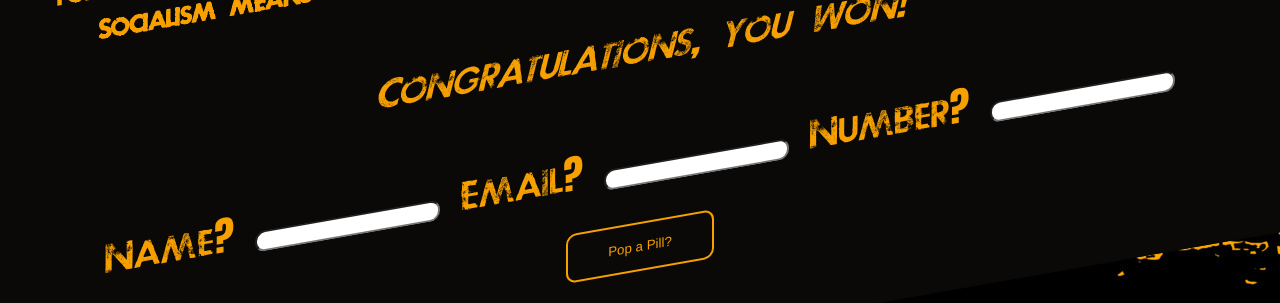
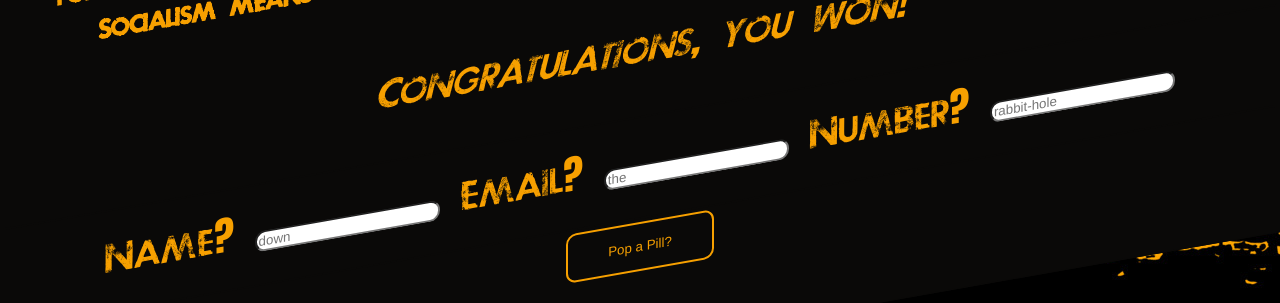
Before and after one commit to ADImantra/signUpPage, a plain HTML site: page index.html in a window 1280 px wide. Shown: the part 480-783 px from the top of the page. Drawn offline with Linux system fonts and the light colour scheme.

Commit message:
placeholders for inputs

```diff
--- a/index.html
+++ b/index.html
@@ -15,11 +15,11 @@
             <form action="" method="post">
                 <fieldset>
                     <label for="userName">Name?</label>
-                    <input type="text" name="Name" id="userName">
+                    <input type="text" name="Name" id="userName" placeholder="down">
                     <label for="userEmail">Email?</label>
-                    <input type="email" name="email" id="userEmail" required>
+                    <input type="email" name="email" id="userEmail" placeholder="the" required>
                     <label for="userTele">Number?</label>
-                    <input type="tel" name="telephone" id="userTele" required>
+                    <input type="tel" name="telephone" id="userTele" placeholder="rabbit-hole" required>
                 </fieldset>
                 <button type="submit">Pop a Pill?</button>
             </form>
```
